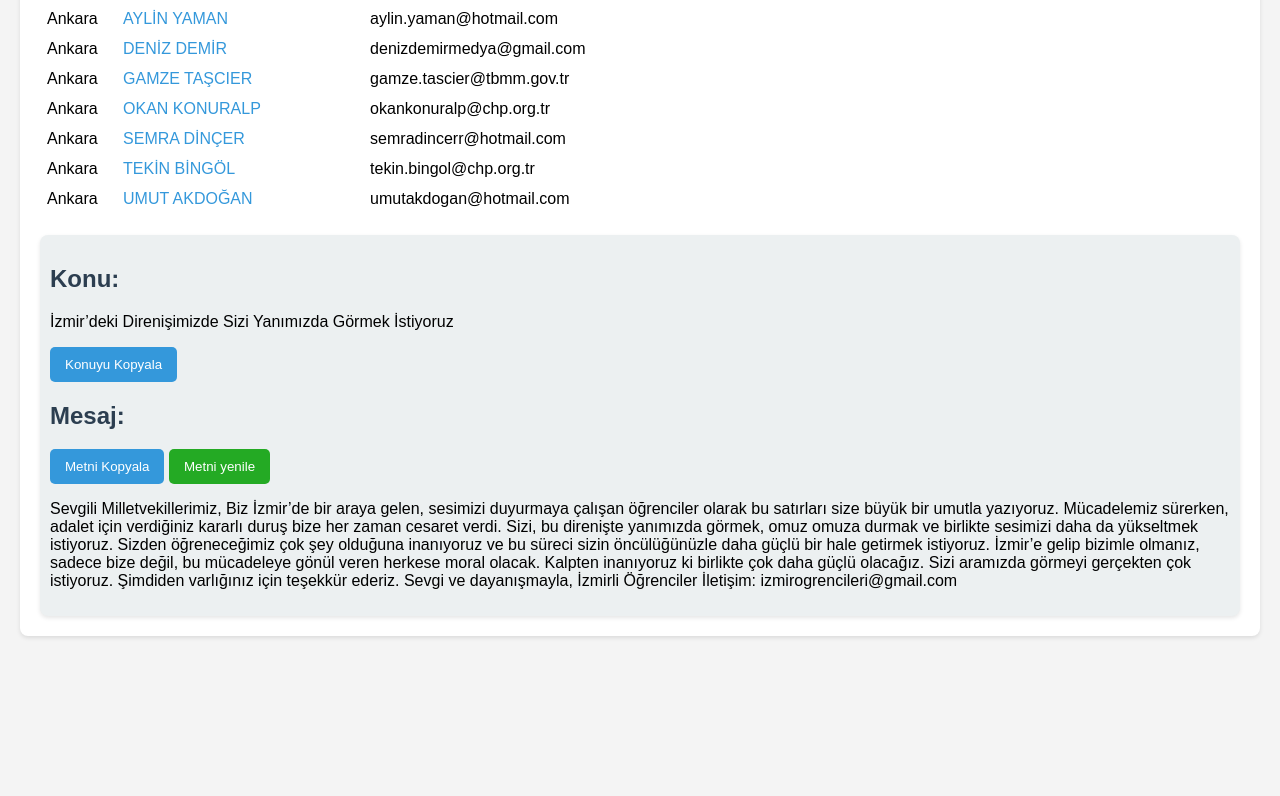
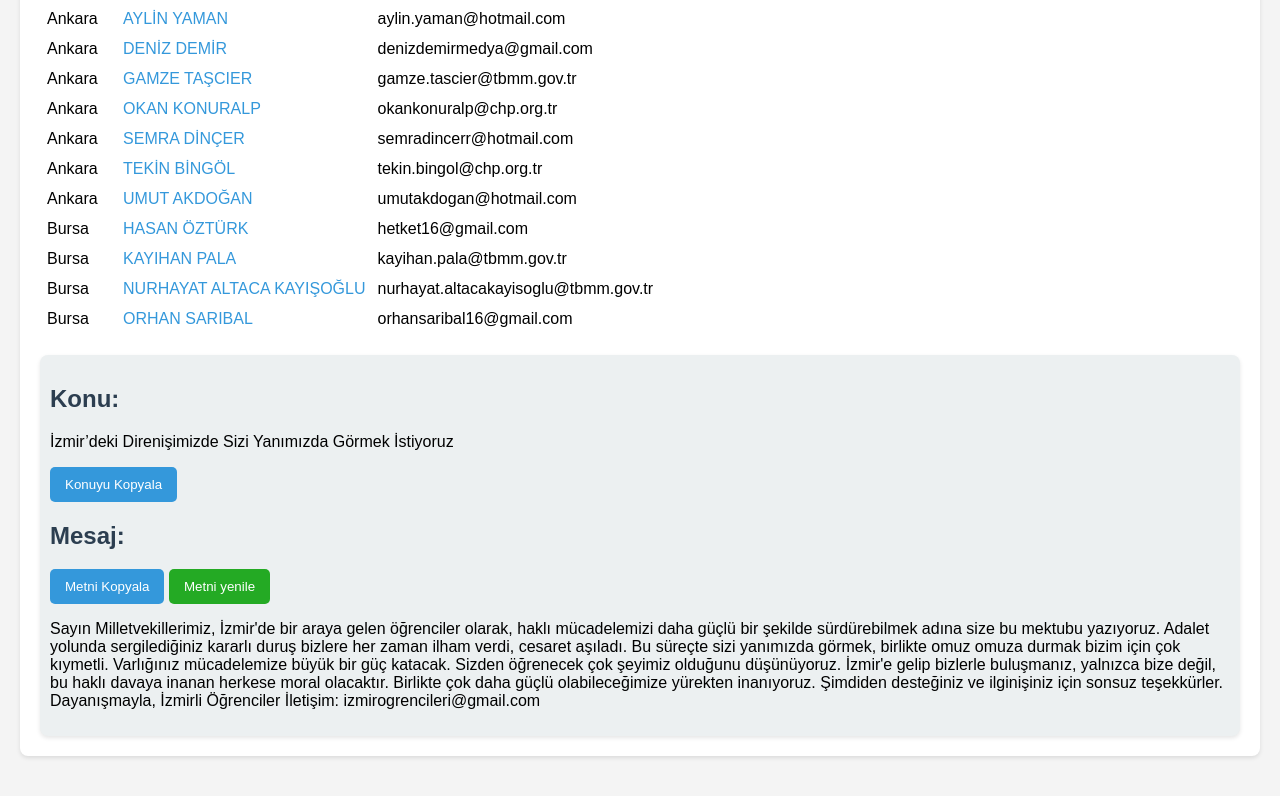
Before and after one commit to kaangrbz/mail, a plain HTML site: page index.html in a window 1280 px wide. Shown: the part 1129-1925 px from the top of the page. Drawn offline with Linux system fonts and the light colour scheme.

Commit message:
Update index.html

```diff
--- a/index.html
+++ b/index.html
@@ -292,6 +292,22 @@
           name: 'UMUT AKDOĞAN',
           mail: 'umutakdogan@hotmail.com',
         },
+        { city: 'Bursa', name: 'HASAN ÖZTÜRK', mail: 'hetket16@gmail.com' },
+        {
+          city: 'Bursa',
+          name: 'KAYIHAN PALA',
+          mail: 'kayihan.pala@tbmm.gov.tr',
+        },
+        {
+          city: 'Bursa',
+          name: 'NURHAYAT ALTACA KAYIŞOĞLU',
+          mail: 'nurhayat.altacakayisoglu@tbmm.gov.tr',
+        },
+        {
+          city: 'Bursa',
+          name: 'ORHAN SARIBAL',
+          mail: 'orhansaribal16@gmail.com',
+        },
       ];
 
       const messages = [
```
